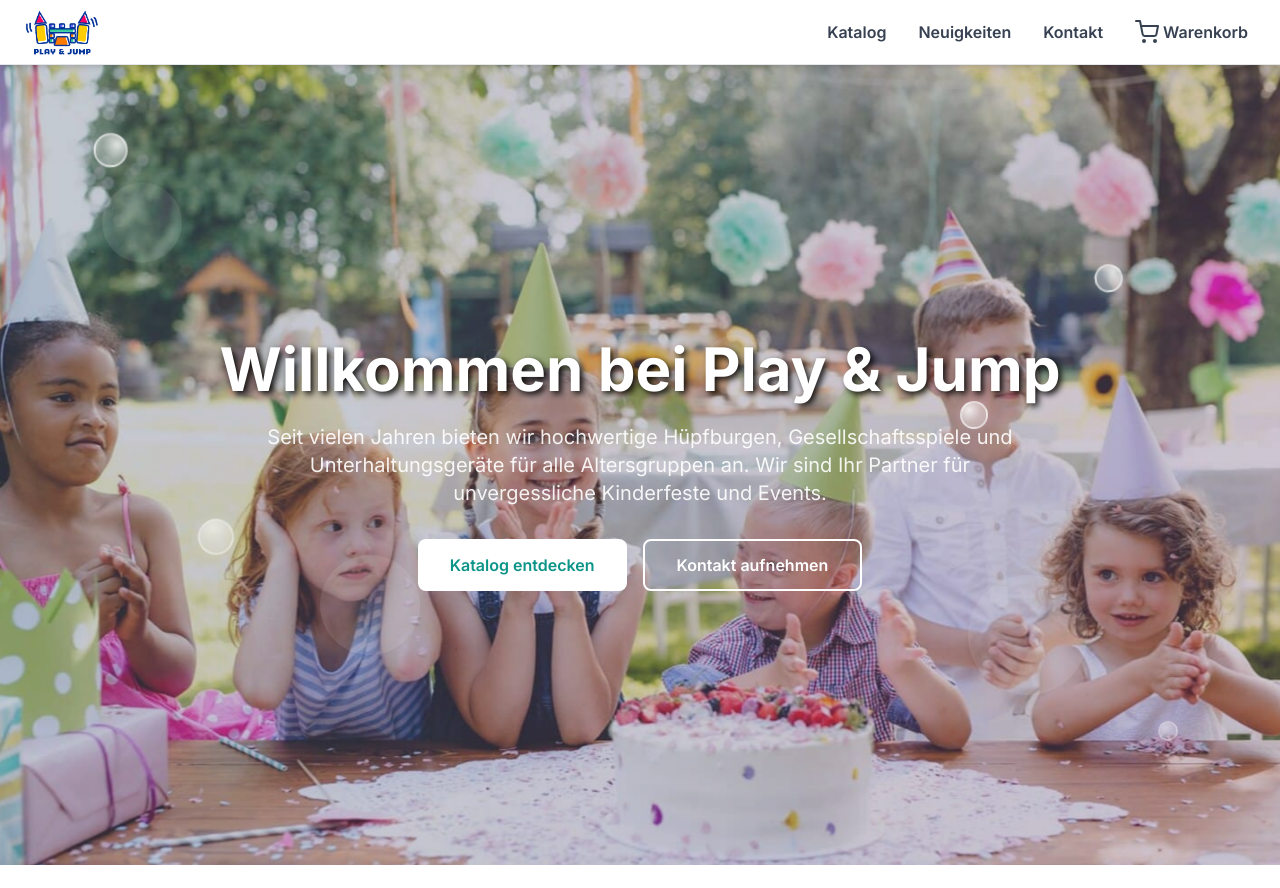
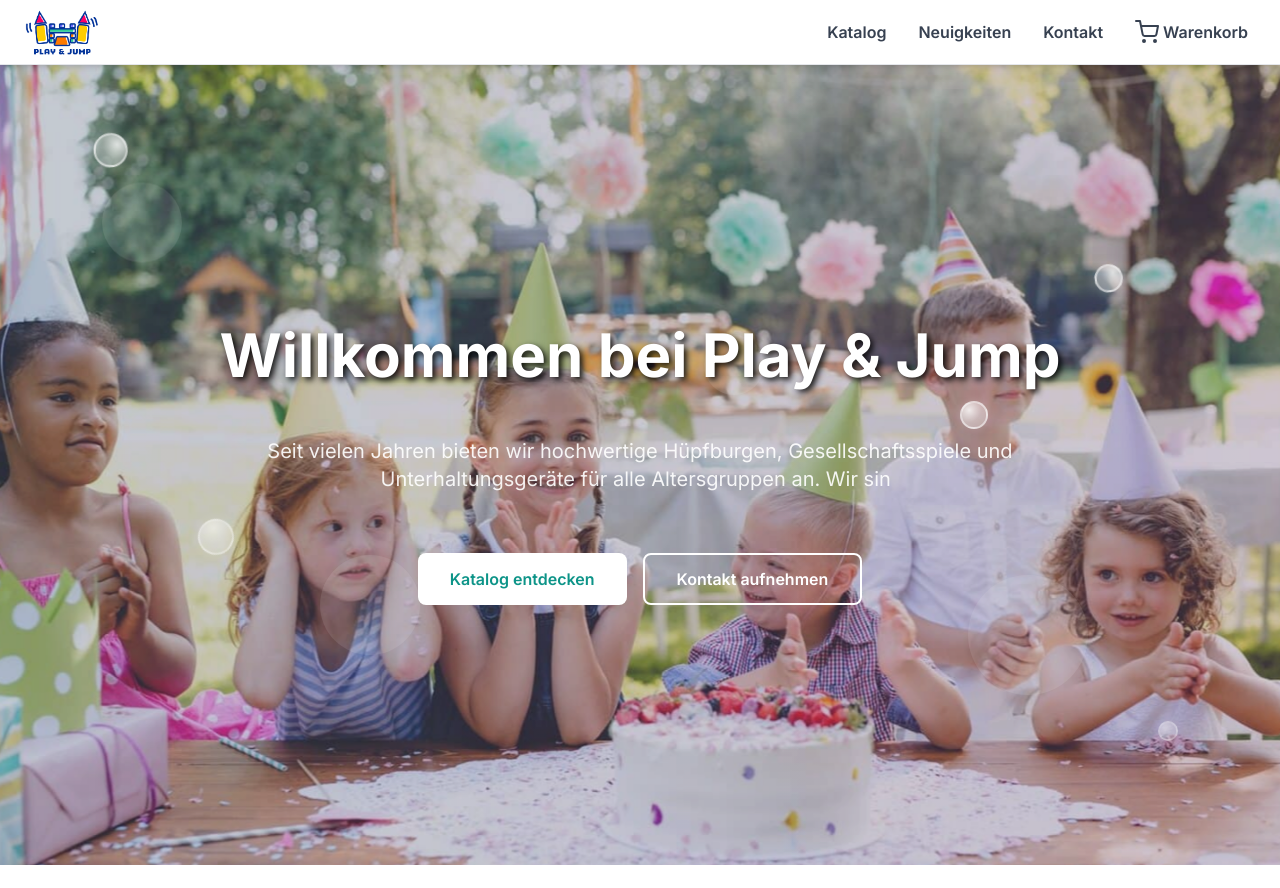
Before and after one commit to MitrofanovDm89/Site, a Django app: page / in a window 1280 px wide. Shown: the top 888 px of the page. Run offline with Django 4.2, Linux system fonts and the light colour scheme; some libraries are stand-ins or nearby versions.

Commit message:
Fix hero text animation: remove blur effect on page load, start typewriter immediately

```diff
--- a/templates/index.html
+++ b/templates/index.html
@@ -35,10 +35,12 @@
       Willkommen bei
       <span class="gradient-text">Play & Jump</span>
     </h1>
-    <p id="hero-description" class="mobile-text md:text-xl text-white/90 mb-8 max-w-3xl mx-auto animate-fade-in-up-delay">
+         <div class="h-24 md:h-28 flex items-center justify-center mb-8">
+       <p id="hero-description" class="mobile-text md:text-xl text-white/90 max-w-3xl mx-auto animate-fade-in-up text-center">
          Seit vielen Jahren bieten wir hochwertige Hüpfburgen, Gesellschaftsspiele und Unterhaltungsgeräte
          für alle Altersgruppen an. Wir sind Ihr Partner für unvergessliche Kinderfeste und Events.
        </p>
+     </div>
     <div class="flex flex-col sm:flex-row gap-4 justify-center animate-fade-in-up-delay-2">
       <a href="/katalog/" class="button-coral-effect touch-button bg-white text-teal-600 px-8 py-3 rounded-lg font-semibold hover:bg-gray-100 transition mobile-full">
         Katalog entdecken
@@ -245,7 +247,7 @@ function toggleTestimonial(id) {
 
   .hero-bg-slide.active {
     opacity: 0.8;
-    animation: blur-cycle 4s ease-in-out infinite, ken-burns 20s ease-in-out infinite;
+    animation: blur-cycle 10s ease-in-out infinite, ken-burns 20s ease-in-out infinite;
   }
 
   @keyframes blur-cycle {
@@ -441,31 +443,14 @@ function toggleTestimonial(id) {
   }
 
   .animate-fade-in-up-delay {
-    animation: fadeInUp 1s ease-out 0.3s both, textBlurCycle 4s ease-in-out infinite 0.8s;
+    animation: fadeInUp 1s ease-out 0.3s both;
   }
 
   .animate-fade-in-up-delay-2 {
     animation: fadeInUp 1s ease-out 0.6s both;
   }
 
-  @keyframes textBlurCycle {
-    0% {
-      filter: blur(10px);
-      opacity: 0.3;
-    }
-    25% {
-      filter: blur(0px);
-      opacity: 1;
-    }
-    75% {
-      filter: blur(0px);
-      opacity: 1;
-    }
-    100% {
-      filter: blur(10px);
-      opacity: 0.3;
-    }
-  }
+
 
   @keyframes fadeInUp {
     from {
@@ -648,6 +633,27 @@ function toggleTestimonial(id) {
                    /* Text rotation animation */
           #hero-description {
               transition: opacity 0.3s ease-in-out, transform 0.3s ease-in-out;
+              min-height: 1.5rem;
+          }
+
+                     /* Fixed height container for text */
+           .h-24.md\:h-28 {
+               display: flex;
+               align-items: center;
+               justify-content: center;
+           }
+
+           /* Typewriter cursor effect */
+           #hero-description::after {
+               content: '|';
+               color: rgba(255, 255, 255, 0.8);
+               animation: blink 1s infinite;
+               margin-left: 2px;
+           }
+
+           @keyframes blink {
+               0%, 50% { opacity: 1; }
+               51%, 100% { opacity: 0; }
            }
 </style>
 
@@ -708,8 +714,8 @@ function toggleTestimonial(id) {
       slides[currentSlide].classList.add('active');
     }
 
-                 // Change slide every 4 seconds (synchronized with blur animation)
-             setInterval(nextSlide, 4000);
+                 // Change slide every 10 seconds (synchronized with blur animation)
+             setInterval(nextSlide, 10000);
   }
 
   // Initialize background slider when DOM is loaded
@@ -717,7 +723,7 @@ function toggleTestimonial(id) {
     initBackgroundSlider();
   });
 
-  // Text rotation functionality
+           // Text rotation functionality with typewriter effect
     function initTextRotation() {
       const descriptionElement = document.getElementById('hero-description');
       if (!descriptionElement) return;
@@ -731,21 +737,59 @@ function toggleTestimonial(id) {
       ];
 
       let currentTextIndex = 0;
+      let isTyping = false;
+
+      // Calculate typing speed for 5 seconds
+      function calculateTypingSpeed(text) {
+        const targetTime = 5000; // 5 seconds
+        const charCount = text.length;
+        return Math.max(50, targetTime / charCount); // Minimum 50ms per character
+      }
+
+      // Typewriter effect function
+      function typeText(text, element) {
+        if (isTyping) return;
+        isTyping = true;
+
+        element.textContent = '';
+        const chars = text.split('');
+        let charIndex = 0;
+        const typingSpeed = calculateTypingSpeed(text);
+
+        const typeInterval = setInterval(() => {
+          if (charIndex < chars.length) {
+            element.textContent += chars[charIndex];
+            charIndex++;
+          } else {
+            clearInterval(typeInterval);
+            isTyping = false;
+            // Text is now fully typed, will stay visible until next rotation
+          }
+        }, typingSpeed);
+      }
 
       function rotateText() {
+        // Always rotate text every 10 seconds (synchronized with background slider)
         descriptionElement.style.opacity = '0';
         descriptionElement.style.transform = 'translateY(10px)';
 
         setTimeout(() => {
           currentTextIndex = (currentTextIndex + 1) % texts.length;
-        descriptionElement.textContent = texts[currentTextIndex];
+          const newText = texts[currentTextIndex];
+
+          // Start typewriter effect for new text
+          typeText(newText, descriptionElement);
+
           descriptionElement.style.opacity = '1';
           descriptionElement.style.transform = 'translateY(0)';
         }, 300);
       }
 
-    // Rotate text every 4 seconds (synchronized with background slider)
-    setInterval(rotateText, 4000);
+      // Initial typewriter effect for first text - start immediately
+      typeText(texts[0], descriptionElement);
+
+      // Check for rotation every 10 seconds (synchronized with background slider)
+      setInterval(rotateText, 10000);
     }
 
   // Initialize text rotation when DOM is loaded
```
Lines whose indentation alone changed are shown as unchanged.
